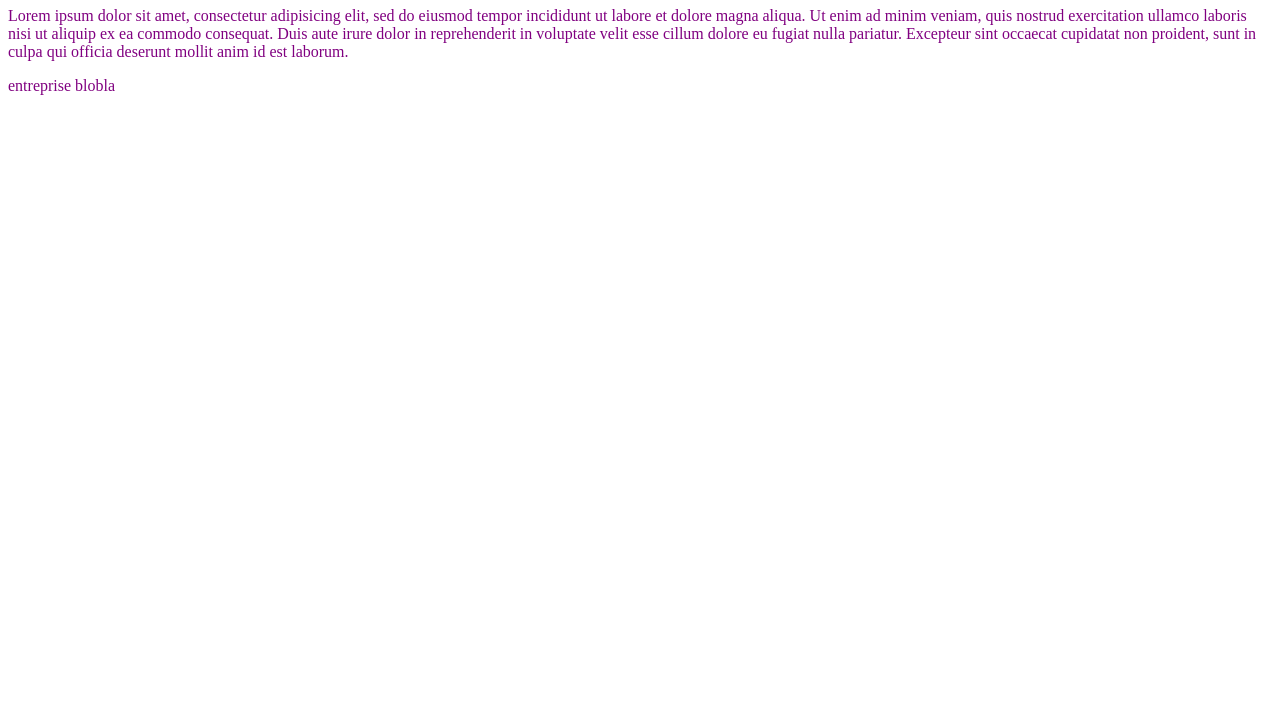
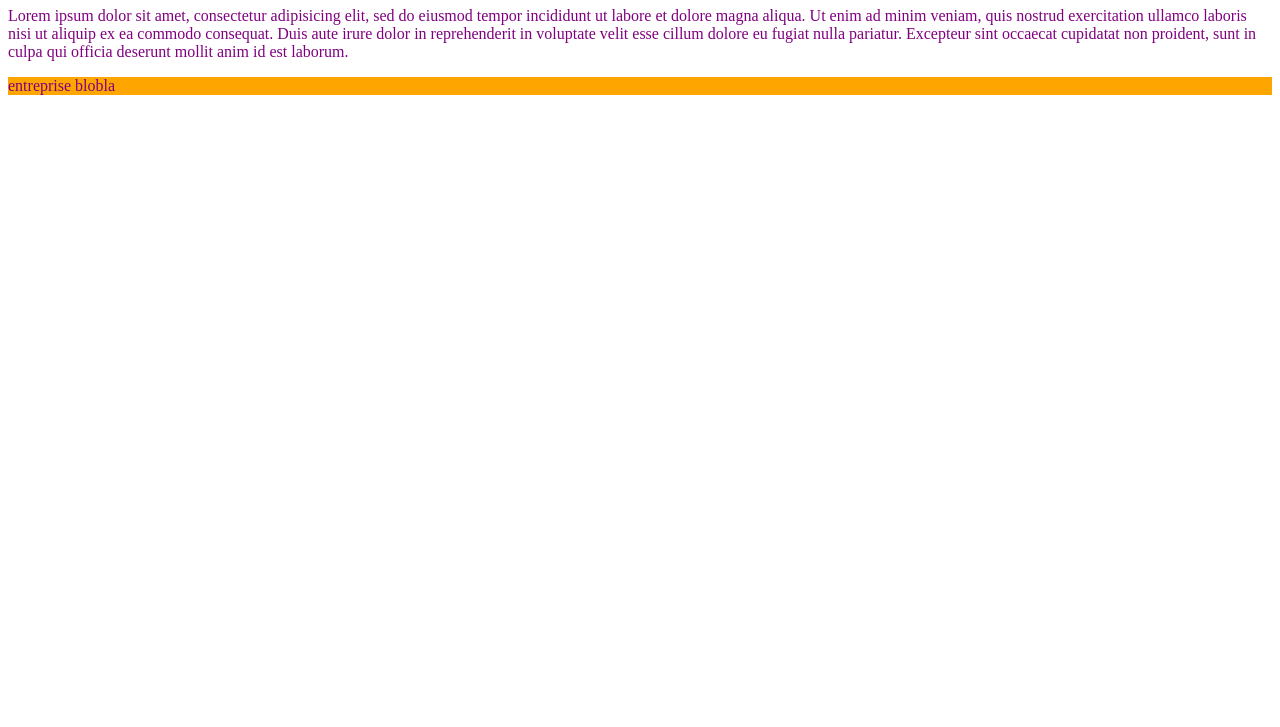
Before and after one commit to ERETIERE/depot-partage, a plain HTML site: page index.html in a window 1280 px wide. Shown: the part 73-800 px from the top of the page. Drawn offline with Linux system fonts and the light colour scheme.

Commit message:
index.html

```diff
--- a/main.css
+++ b/main.css
@@ -4,3 +4,6 @@ p{
 h1{
 	color: red;
 }
+footer{
+	background-color: orange;
+}
```
